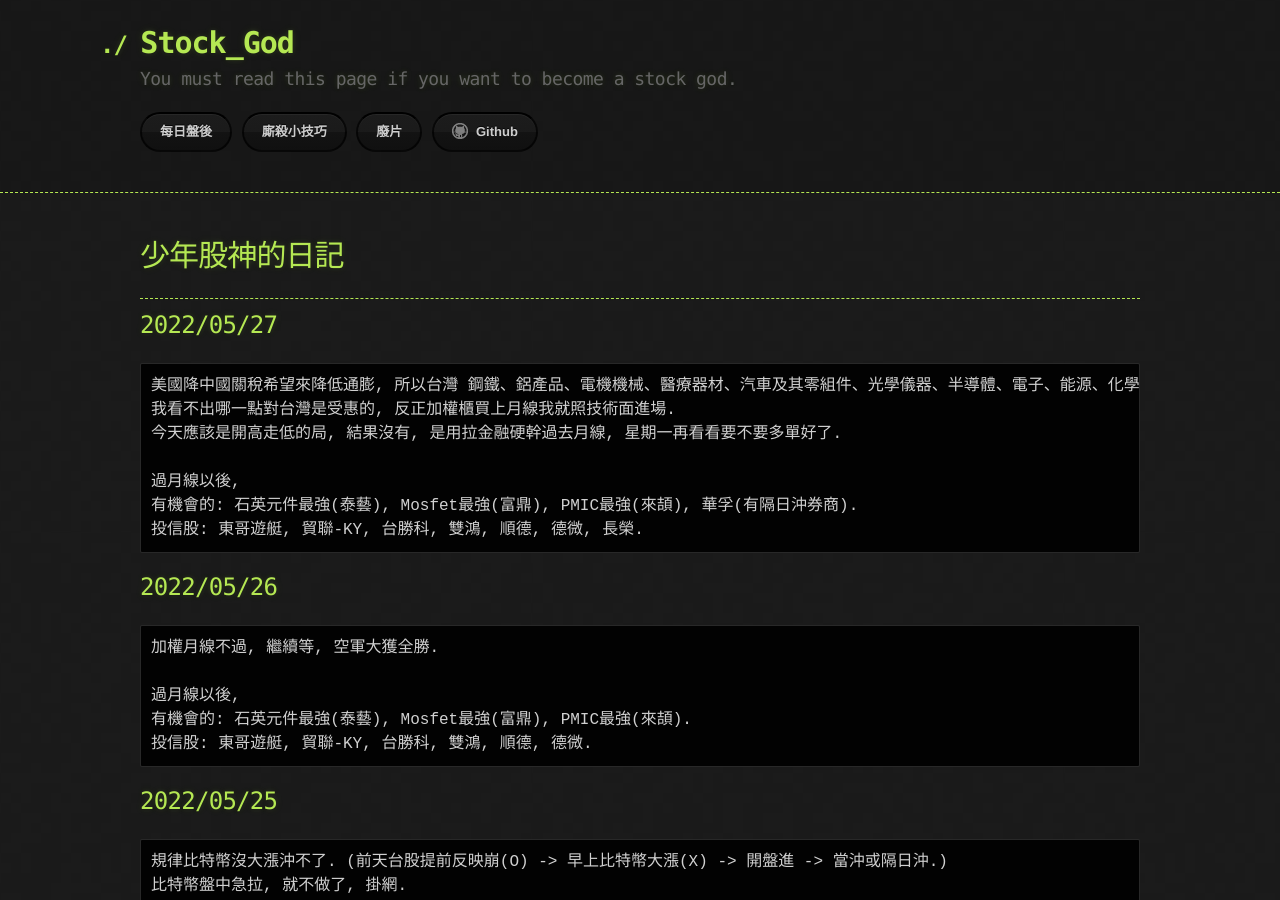
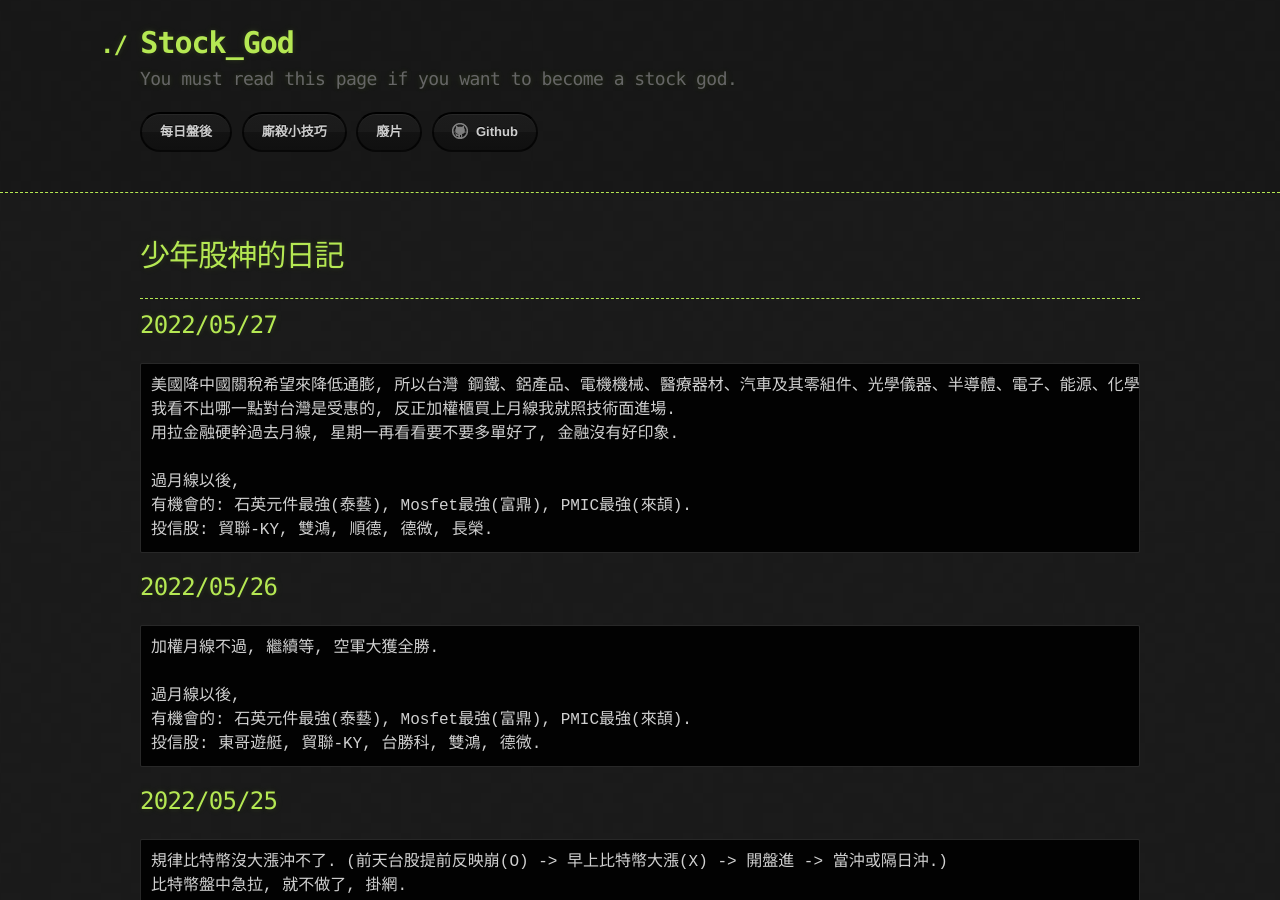
Before and after one commit to lepg5487/Stock_God, a Jekyll site: the page built from index.md, in a window 1280 px wide and 900 px high. Built offline with Jekyll 4.4.1, drawn with Linux system fonts in a browser that asks for light colours; our own code applies the rules of GitHub Pages for plain Markdown files.

Commit message:
Update index.md

````diff
--- a/index.md
+++ b/index.md
@@ -10,11 +10,11 @@ layout: testlayouts
 ```
 美國降中國關稅希望來降低通膨, 所以台灣 鋼鐵、鋁產品、電機機械、醫療器材、汽車及其零組件、光學儀器、半導體、電子、能源、化學品 受害.
 我看不出哪一點對台灣是受惠的, 反正加權櫃買上月線我就照技術面進場.
-今天應該是開高走低的局, 結果沒有, 是用拉金融硬幹過去月線, 星期一再看看要不要多單好了.
+用拉金融硬幹過去月線, 星期一再看看要不要多單好了, 金融沒有好印象.
 
 過月線以後,
-有機會的: 石英元件最強(泰藝), Mosfet最強(富鼎), PMIC最強(來頡), 華孚(有隔日沖券商).
-投信股: 東哥遊艇, 貿聯-KY, 台勝科, 雙鴻, 順德, 德微, 長榮.
+有機會的: 石英元件最強(泰藝), Mosfet最強(富鼎), PMIC最強(來頡).
+投信股: 貿聯-KY, 雙鴻, 順德, 德微, 長榮.
 ```
 
 ## 2022/05/26
@@ -23,7 +23,7 @@ layout: testlayouts
 
 過月線以後,
 有機會的: 石英元件最強(泰藝), Mosfet最強(富鼎), PMIC最強(來頡).
-投信股: 東哥遊艇, 貿聯-KY, 台勝科, 雙鴻, 順德, 德微.
+投信股: 東哥遊艇, 貿聯-KY, 台勝科, 雙鴻, 德微.
 ```
 
 ## 2022/05/25
````
